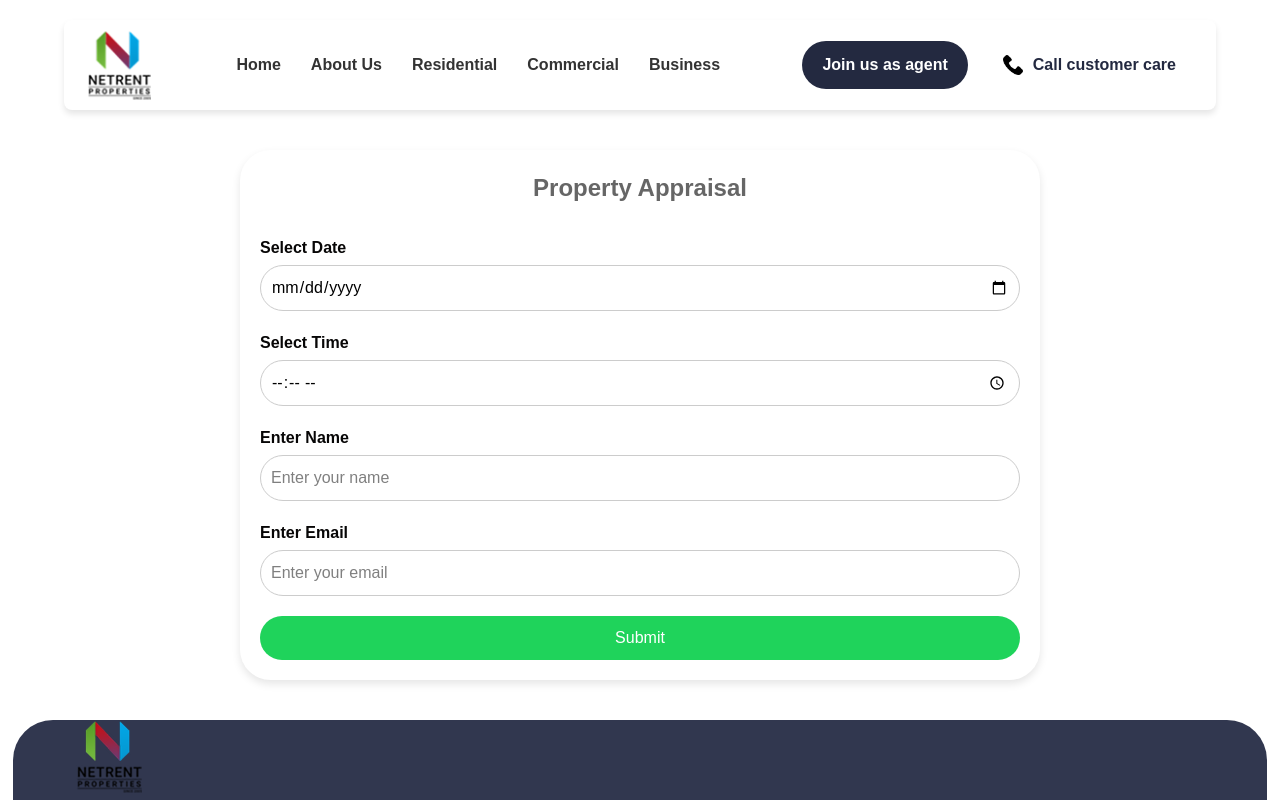
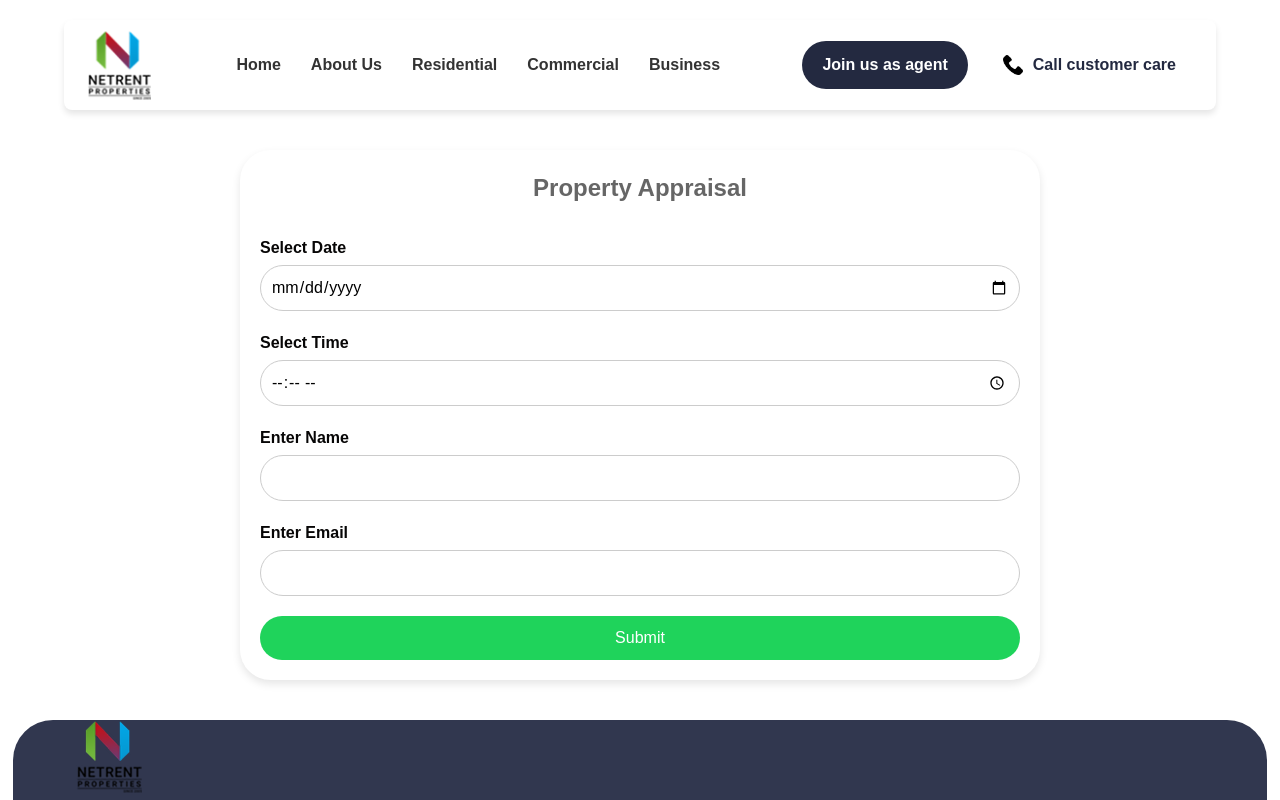
Before and after one commit to madhushanchathuranga/NetRent2-main, a React (Vite) app in the folder client/: page /bookingpage in a window 1280 px wide. Shown: the top 800 px of the page. Built offline with nearby package versions, Linux system fonts and the light colour scheme.

Commit message:
Update BookingPage.jsx

```diff
--- a/client/src/pages/booking/BookingPage.jsx
+++ b/client/src/pages/booking/BookingPage.jsx
@@ -20,6 +20,7 @@ const BookingPage = () => {
       <form onSubmit={handleSubmit} className="booking-form">
         <div className="form-group">
           <h2 className="subtitle">Property Appraisal</h2>
+          <div className="section1">
             <label>Select Date</label>
             <input
               type="date"
@@ -28,7 +29,9 @@ const BookingPage = () => {
               required
             />
           </div>
+        </div>
         <div className="form-group">
+          <div className="section2">
             <label>Select Time</label>
             <input
               type="time"
@@ -37,11 +40,11 @@ const BookingPage = () => {
               required
             />
           </div>
+        </div>
         <div className="form-group">
           <label>Enter Name</label>
           <input
             type="text"
-            placeholder="Enter your name"
             value={name}
             onChange={(e) => setName(e.target.value)}
             required
@@ -51,7 +54,6 @@ const BookingPage = () => {
           <label>Enter Email</label>
           <input
             type="email"
-            placeholder="Enter your email"
             value={email}
             onChange={(e) => setEmail(e.target.value)}
             required
```
Lines whose indentation alone changed are shown as unchanged.
